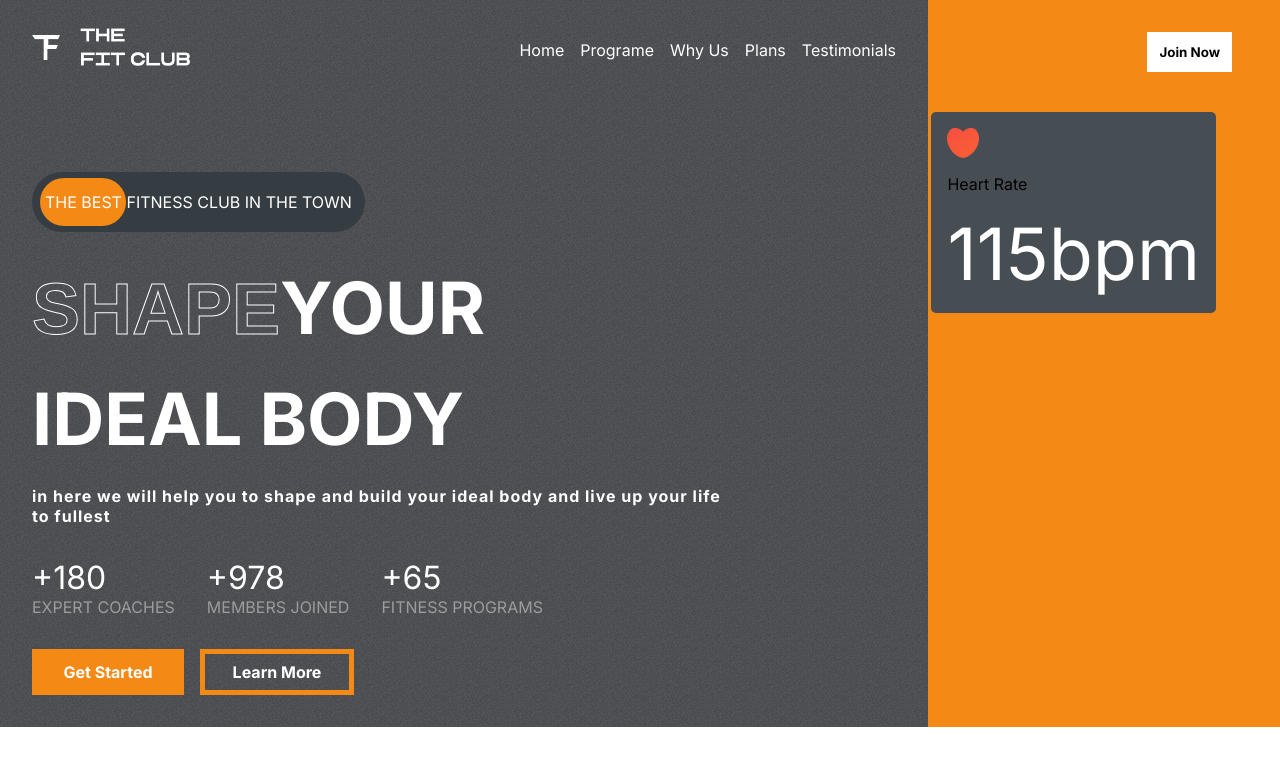
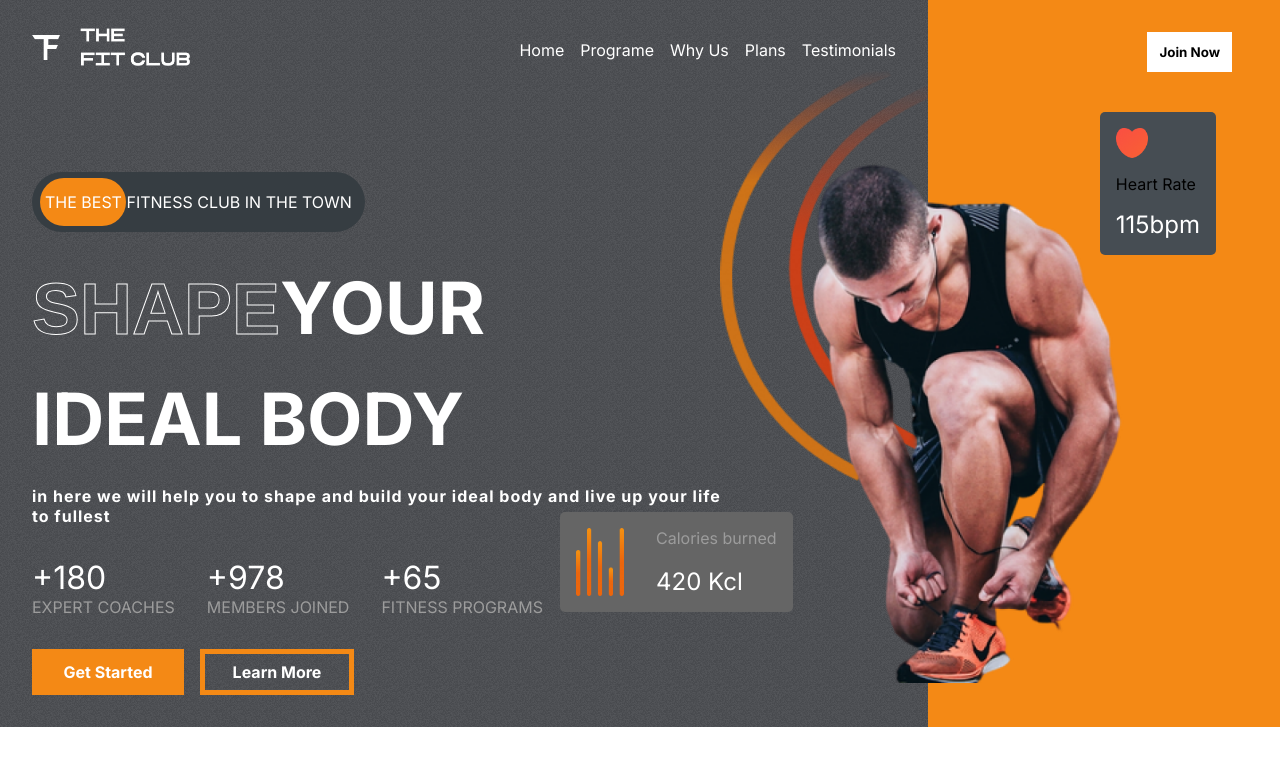
Before and after one commit to ademibowale/Fitness_Club, a React (Create React App) app in the folder fitness-app/: page / in a window 1280 px wide. Shown: the top 766 px of the page. Built offline with nearby package versions, Linux system fonts and the light colour scheme.

Commit message:
Styles the calories for thr hero sections

```diff
--- a/fitness-app/src/components/Hero/Hero.css
+++ b/fitness-app/src/components/Hero/Hero.css
@@ -147,5 +147,62 @@
 .heart-rate>:nth-child(3)
 {
     color: white;
-    font-size: 4.5rem;
+    font-size: 1.5rem;
 }
+
+.hero-image{
+    position: absolute;
+    top: 10rem;
+    right: 8rem;
+    width: 23rem;
+
+}
+
+.hero-image_back{
+  position: absolute;
+  top: 4rem;
+  right: 20rem;
+  z-index: -1;
+  width: 15rem;
+    /* filter: blur(1px);
+    opacity: 0.5; */
+}
+
+.calories{
+    display: flex;
+    gap: 2rem;
+    background-color: var(--caloryCard);
+    border-radius:5px ;
+    padding: 1rem;
+    width: fit-content;
+    position: absolute;
+    top: 32rem;
+    left: -23rem;
+
+    }
+
+.calories>img{
+    width: 3rem;
+    }
+
+.calories>div{
+    display: flex;
+    flex-direction: column;
+    justify-content: space-between;
+
+}
+
+.calories>div>:nth-child(1){
+    color:var(--gray);
+
+
+}
+
+.calories>div>:nth-child(2){
+    color: white;
+    font-size: 1.5rem;
+
+
+
+
+}
--- a/fitness-app/src/components/Hero/Hero.jsx
+++ b/fitness-app/src/components/Hero/Hero.jsx
@@ -52,8 +52,18 @@
                 <span>Heart Rate</span>
                 <span>115bpm</span>
             </div>
-            </div>
-        </div>
+            {/* Hero images*/}
+<img src={hero_image} alt="hero_image" className='hero-image' />
+<img src={hero_image_back} alt="hero_image_back" className='hero-image_back' />
+<div className='calories' >
+<img src={calories} alt="calories" />
+<div>
+<span>Calories burned</span>
+<span>420 Kcl</span>
+</div>
+</div>
+</div>
+</div>
 
     )
 }
```
